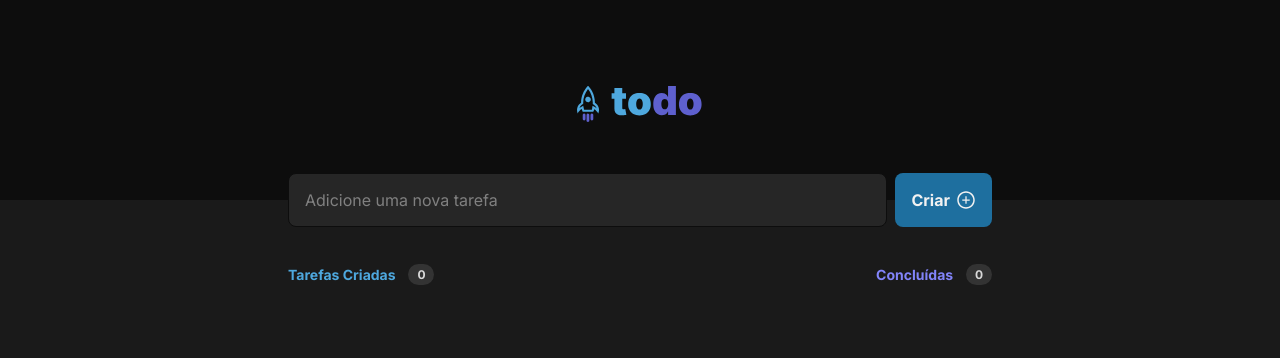
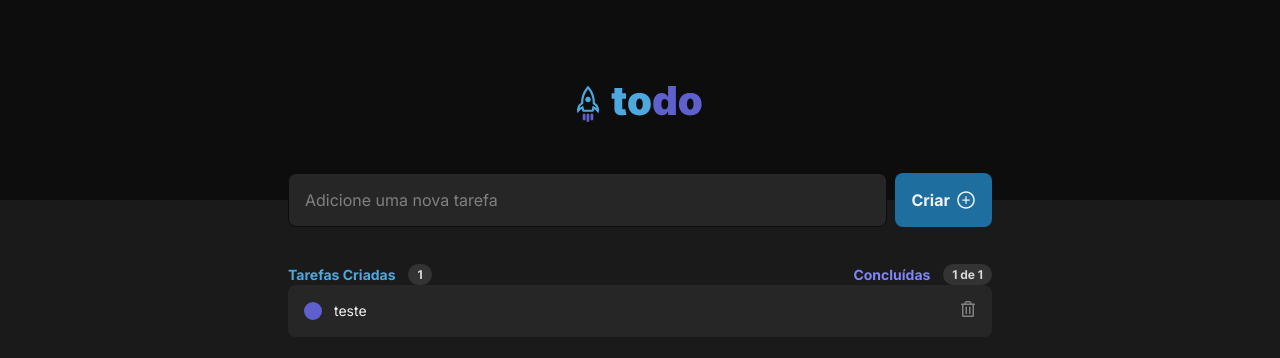
Before and after one commit to Olinadss/Desafio-01-TODO, a React (Vite) app: page / in a window 1280 px wide. Shown: the top 358 px of the page. Built offline with nearby package versions, Linux system fonts and the light colour scheme.

Commit message:
ajusta layout da pagina de task

```diff
--- a/src/App.tsx
+++ b/src/App.tsx
@@ -1,13 +1,26 @@
-
+import { useState } from 'react'
 import { Header } from './components/Header'
 import { Tasks } from './components/Tasks'
 import './global.css'
 
+export interface ITask {
+  id: string;
+  title: string;
+  isCompleted: boolean;
+}
+
 function App() {
+  const [tasks, setTasks] = useState<ITask[]>([
+    {
+      id: 'teste',
+      title: 'teste',
+      isCompleted: true,
+    }
+  ]);
   return (
     <>
       <Header />
-      <Tasks />
+      <Tasks tasks={tasks} />
     </>
   )
 }
--- a/src/components/Header.tsx
+++ b/src/components/Header.tsx
@@ -1,18 +1,17 @@
-import { ChangeEvent, FormEvent, useState } from 'react';
 import { v4 as uuid4 } from 'uuid';
 import { AiOutlinePlusCircle } from 'react-icons/ai'
 
 import styles from './Header.module.css';
 import rocketLogo from '../assets/rocket.svg';
 
-interface TaskListProps {
+/* interface TaskListProps {
   id: string;
   title: string;
   isCompleted: boolean;
-}
+} */
 
 export function Header() {
-  const [task, setTask] = useState('')
+  /* const [task, setTask] = useState('')
   const [taskList, setTaskList] = useState<TaskListProps[]>([])
   const [isRender, setIsRender] = useState(false);
 
@@ -36,17 +35,17 @@
 
   const handleNewTask = (event: ChangeEvent<HTMLInputElement>) => {
     setTask(event.target.value)
-  }
+  }  */
 
   return (
     <header className={styles.header}>
       <img src={rocketLogo} alt="" />
 
-      <form onSubmit={handleCreateTask} className={styles.newTaskForm}>
+      <form /* onSubmit={handleCreateTask} */ className={styles.newTaskForm}>
         <input
           placeholder='Adicione uma nova tarefa'
-          onChange={handleNewTask}
-          value={task}
+          /* onChange={handleNewTask}
+          value={task} */
         />
         <button
           type="submit"
--- /dev/null
+++ b/src/components/Task.module.css
@@ -0,0 +1,37 @@
+.task {
+  width: 100%;
+  background: var(--gray-500);
+  border: 1px solid var (--gray-400);
+  padding: 1rem;
+  border-radius: 8px;
+  display: flex;
+  align-items: center;
+  justify-content: space-between;
+  gap: 0.75rem;
+}
+
+.task p {
+  font-size: 0.875rem;
+  line-height: 1.18rem;
+  color: var(--gray-100);
+  margin-right: auto;
+}
+
+.task input[type="radio"] {
+  appearance: none;
+  border: 2px solid var(--blue-500);
+  width: 1.125rem;
+  height: 1.125rem;
+  border-radius: 50%;
+}
+
+.task input[type="radio"]:checked {
+  background: var(--purple-700);
+  border: none;
+}
+
+.deleteButton {
+  background: none;
+  border: none;
+  color: var(--gray-300);
+}
--- /dev/null
+++ b/src/components/Task.tsx
@@ -0,0 +1,23 @@
+import { FaRegTrashAlt } from 'react-icons/fa'
+import { ITask } from '../App';
+import styles from './Task.module.css'
+
+interface Props {
+  task: ITask;
+}
+
+export function Task({ task }: Props) {
+  return (
+    <div className={styles.task}>
+      <input
+        type={'radio'}
+        checked={task.isCompleted}
+      >
+      </input>
+      <p>{task.title}</p>
+      <button className={styles.deleteButton}>
+        <FaRegTrashAlt size={16}/>
+      </button>
+    </div>
+  );
+}
--- a/src/components/Tasks.module.css
+++ b/src/components/Tasks.module.css
@@ -36,3 +36,9 @@
   font-size: 0.75rem;
   font-weight: 700;
 }
+
+.list {
+  display: flex;
+  flex-direction: column;
+  gap: 0.75rem;
+}
--- a/src/components/Tasks.tsx
+++ b/src/components/Tasks.tsx
@@ -1,18 +1,31 @@
+import { ITask } from '../App';
+import { Task } from './Task';
 import styles from './Tasks.module.css'
 
-export function Tasks() {
+interface Props {
+  tasks: ITask[];
+}
+
+export function Tasks({ tasks }: Props) {
+  const tasksCount = tasks.length;
+  const completedTask = tasks.filter((task) => task.isCompleted).length
   return (
     <section className={styles.tasks}>
       <header className={styles.header}>
         <div>
           <p>Tarefas Criadas</p>
-          <span>0</span>
+          <span>{tasksCount}</span>
         </div>
         <div>
           <p className={styles.textPurple}>Concluídas</p>
-          <span>0</span>
+          <span>{completedTask} de {tasksCount}</span>
         </div>
       </header>
+      <div className={styles.list}>
+        {tasks.map((task) => (
+          <Task key={task.id} task={task} />
+        ))}
+      </div>
     </section>
   );
 }
```
